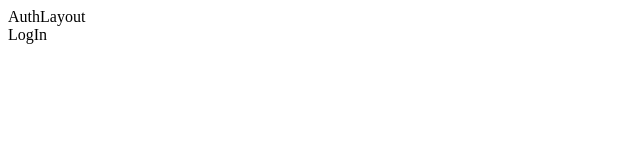
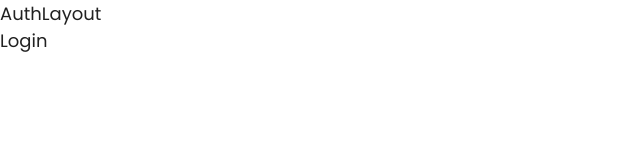
Before and after one commit to mariamabah21/ma-travel, a React (Vite) app: page /login in a window 1280 px wide. Shown: the top 160 px of the page, without its empty margins (0-640 px from the left). Built offline with nearby package versions, Linux system fonts and the light colour scheme.

Commit message:
feat: added mui setup

```diff
--- a/index.html
+++ b/index.html
@@ -1,8 +1,19 @@
-<!DOCTYPE html>
+<!doctype html>
 <html lang="en">
   <head>
     <meta charset="UTF-8" />
     <meta name="viewport" content="width=device-width, initial-scale=1.0" />
+    <!-- GOOGLE FONTS -->
+    <link rel="preconnect" href="https://fonts.googleapis.com" />
+    <link rel="preconnect" href="https://fonts.gstatic.com" crossorigin />
+    <link
+      rel="stylesheet"
+      href="https://fonts.googleapis.com/css2?family=Roboto:wght@300;400;500;700;800;900&display=swap"
+    />
+    <link
+      href="https://fonts.googleapis.com/css2?family=Poppins:ital,wght@0,100;0,300;0,400;0,500;0,600;0,700;0,800;0,900;1,300;1,400;1,500;1,600;1,700;1,800;1,900&display=swap"
+      rel="stylesheet"
+    />
     <title>Ma Travel</title>
   </head>
   <body>
--- a/src/app/App.tsx
+++ b/src/app/App.tsx
@@ -1,20 +1,12 @@
-import { Route, Routes } from "react-router-dom";
-
-import AuthLayout from "@features/ui/layout/AuthLayout";
-import Home from "@pages/home";
-import LogIn from "@pages/login";
-import NotFoundPage from "@pages/not-found";
-import SignUp from "@pages/sign-up";
+import { AppRouter } from "@config/routes";
+import { theme } from "@config/styles";
+import { CssBaseline, ThemeProvider } from "@mui/material";
 
 export default function App() {
   return (
-    <Routes>
-      <Route path="/" element={<Home />} />
-      <Route element={<AuthLayout />}>
-        <Route path="/sign-up" element={<SignUp />} />
-        <Route path="/login" element={<LogIn />} />
-      </Route>
-      <Route path="*" element={<NotFoundPage />} />
-    </Routes>
+    <ThemeProvider theme={theme}>
+      <CssBaseline />
+      <AppRouter />
+    </ThemeProvider>
   );
 }
--- /dev/null
+++ b/src/app/config/routes/AppRouter.tsx
@@ -0,0 +1,20 @@
+import { Route, Routes } from "react-router-dom";
+
+import AuthLayout from "@features/ui/layout/AuthLayout";
+import Home from "@pages/home";
+import LogIn from "@pages/login";
+import NotFoundPage from "@pages/not-found";
+import SignUp from "@pages/sign-up";
+
+export default function AppRouter() {
+  return (
+    <Routes>
+      <Route path="/" element={<Home />} />
+      <Route element={<AuthLayout />}>
+        <Route path="/sign-up" element={<SignUp />} />
+        <Route path="/login" element={<LogIn />} />
+      </Route>
+      <Route path="*" element={<NotFoundPage />} />
+    </Routes>
+  );
+}
--- /dev/null
+++ b/src/app/config/routes/index.ts
@@ -0,0 +1 @@
+export { default as AppRouter } from "./AppRouter";
--- /dev/null
+++ b/src/app/config/styles/FontFamilies.ts
@@ -0,0 +1,3 @@
+export const FontFamilies = {
+  poppins: "Poppins, Roboto, sans-serif",
+};
--- /dev/null
+++ b/src/app/config/styles/FontWeights.ts
@@ -0,0 +1,6 @@
+export const FontWeights = {
+  regular: 400,
+  medium: 500,
+  semibold: 600,
+  bold: 700,
+};
--- /dev/null
+++ b/src/app/config/styles/index.ts
@@ -0,0 +1 @@
+export { default as theme } from "./theme";
--- /dev/null
+++ b/src/app/config/styles/theme.ts
@@ -0,0 +1,100 @@
+import { createTheme } from "@mui/material";
+
+import { FontFamilies } from "./FontFamilies";
+import { FontWeights } from "./FontWeights";
+
+const theme = createTheme({
+  palette: {
+    primary: {
+      main: "#729E65",
+    },
+  },
+});
+
+theme.typography.h1 = {
+  fontSize: "2rem",
+  lineHeight: "3rem",
+  fontFamily: FontFamilies.poppins,
+  fontWeight: FontWeights.medium,
+  [theme.breakpoints.down("md")]: {
+    fontSize: "1.5rem",
+    lineHeight: "2.25rem",
+  },
+};
+
+theme.typography.h2 = {
+  fontFamily: FontFamilies.poppins,
+  fontWeight: FontWeights.medium,
+  fontSize: "1.875rem",
+  lineHeight: "2.813rem",
+  [theme.breakpoints.down("md")]: {
+    fontSize: "1.375rem",
+    lineHeight: "2.063rem",
+  },
+};
+theme.typography.h4 = {
+  fontFamily: FontFamilies.poppins,
+  fontWeight: FontWeights.medium,
+  fontSize: "1.5rem",
+  lineHeight: "2.25rem",
+  [theme.breakpoints.down("md")]: {
+    fontSize: "1.25rem",
+    lineHeight: "1.875rem",
+  },
+};
+theme.typography.h5 = {
+  fontFamily: FontFamilies.poppins,
+  fontWeight: FontWeights.medium,
+  fontSize: "1.375rem",
+  lineHeight: "2.063rem",
+};
+theme.typography.h6 = {
+  fontFamily: FontFamilies.poppins,
+  fontWeight: FontWeights.medium,
+  fontSize: "1.25rem",
+  lineHeight: "1.875rem",
+  [theme.breakpoints.down("md")]: {
+    fontSize: "1.125rem",
+    lineHeight: "1.688rem",
+  },
+};
+theme.typography.body1 = {
+  fontFamily: FontFamilies.poppins,
+  fontWeight: FontWeights.regular,
+  fontSize: "1.125rem",
+  lineHeight: "1.688rem",
+  [theme.breakpoints.down("md")]: {
+    fontSize: "1rem",
+    lineHeight: "1.5rem",
+  },
+};
+theme.typography.body2 = {
+  fontFamily: FontFamilies.poppins,
+  fontWeight: FontWeights.medium,
+  fontSize: "1.125rem",
+  lineHeight: "1.688rem",
+  [theme.breakpoints.down("md")]: {
+    fontSize: "1rem",
+    lineHeight: "1.5rem",
+  },
+};
+theme.typography.subtitle1 = {
+  fontFamily: FontFamilies.poppins,
+  fontWeight: FontWeights.regular,
+  fontSize: "1rem",
+  lineHeight: "1.5rem",
+};
+theme.typography.subtitle2 = {
+  fontFamily: FontFamilies.poppins,
+  fontWeight: FontWeights.medium,
+  fontSize: "1rem",
+  lineHeight: "1.5rem",
+};
+theme.typography.caption = {
+  fontFamily: FontFamilies.poppins,
+  fontWeight: FontWeights.regular,
+  fontSize: "0.875rem",
+  lineHeight: "1.313rem",
+};
+
+export default theme;
--- a/src/pages/login.tsx
+++ b/src/pages/login.tsx
@@ -1,3 +1,3 @@
 export default function LogInPage() {
-  return <div>LogIn</div>;
+  return <div>Login</div>;
 }
--- a/tsconfig.json
+++ b/tsconfig.json
@@ -17,11 +17,13 @@
     "noUnusedLocals": true,
     "noUnusedParameters": true,
     "noFallthroughCasesInSwitch": true,
+
     /* Import Aliases */
     "baseUrl": ".",
     "paths": {
       "@pages/*": ["src/pages/*"],
-      "@features/*": ["src/features/*"]
+      "@features/*": ["src/features/*"],
+      "@config/*": ["src/app/config/*"]
     }
   },
 
--- a/vite.config.ts
+++ b/vite.config.ts
@@ -1,6 +1,7 @@
+import path from "path";
 import { defineConfig } from "vite";
+
 import react from "@vitejs/plugin-react";
-import path from "path";
 
 // https://vite.dev/config/
 export default defineConfig({
@@ -8,6 +9,7 @@ export default defineConfig({
     alias: {
       "@pages": path.resolve(__dirname, "./src/pages"),
       "@features": path.resolve(__dirname, "./src/features"),
+      "@config": path.resolve(__dirname, "./src/app/config"),
     },
   },
   plugins: [react()],
```
Also changed, not shown: package.json (+26 -22 lines), 1 other file (tests, documents, lock files or other folders).
